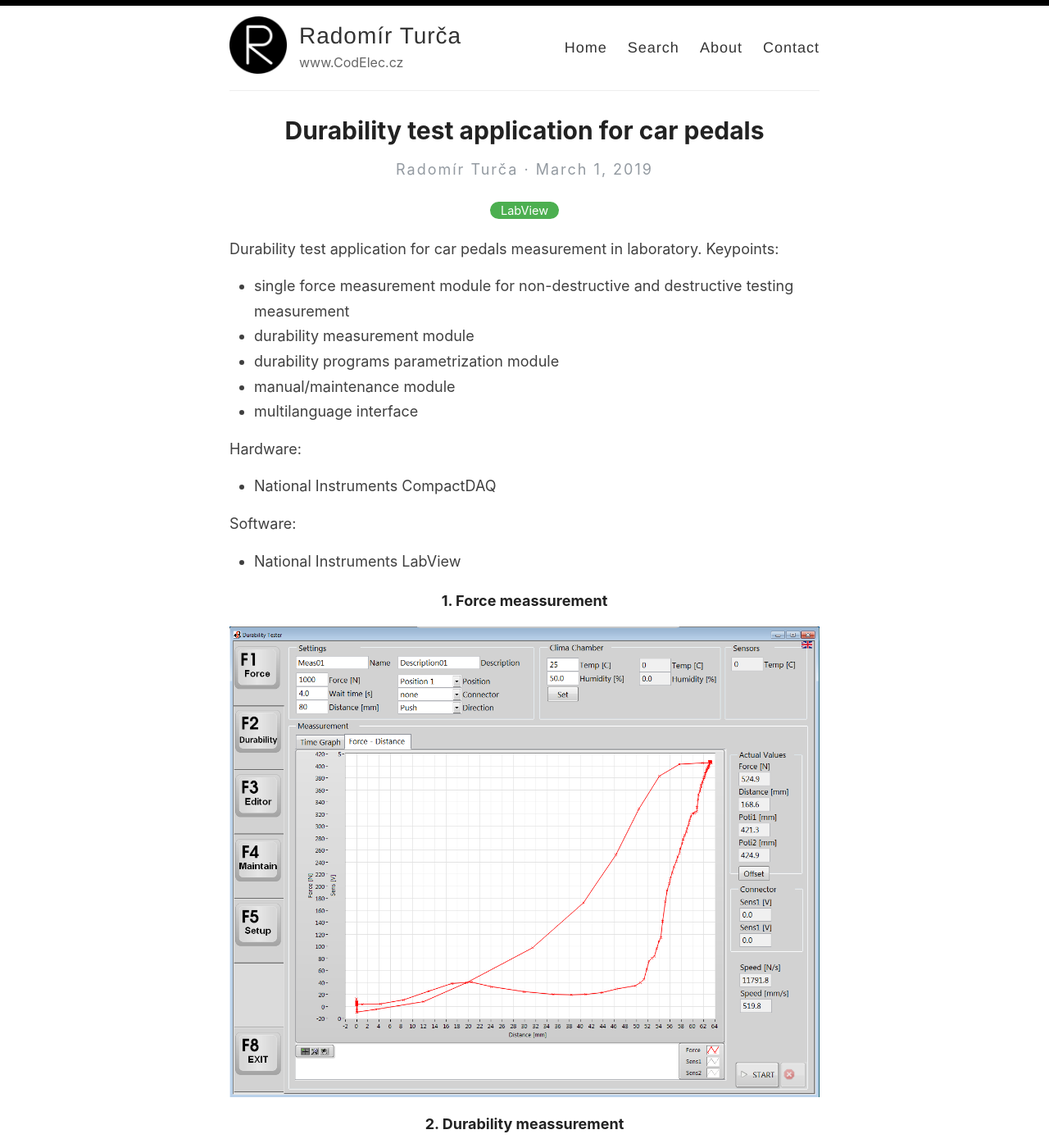
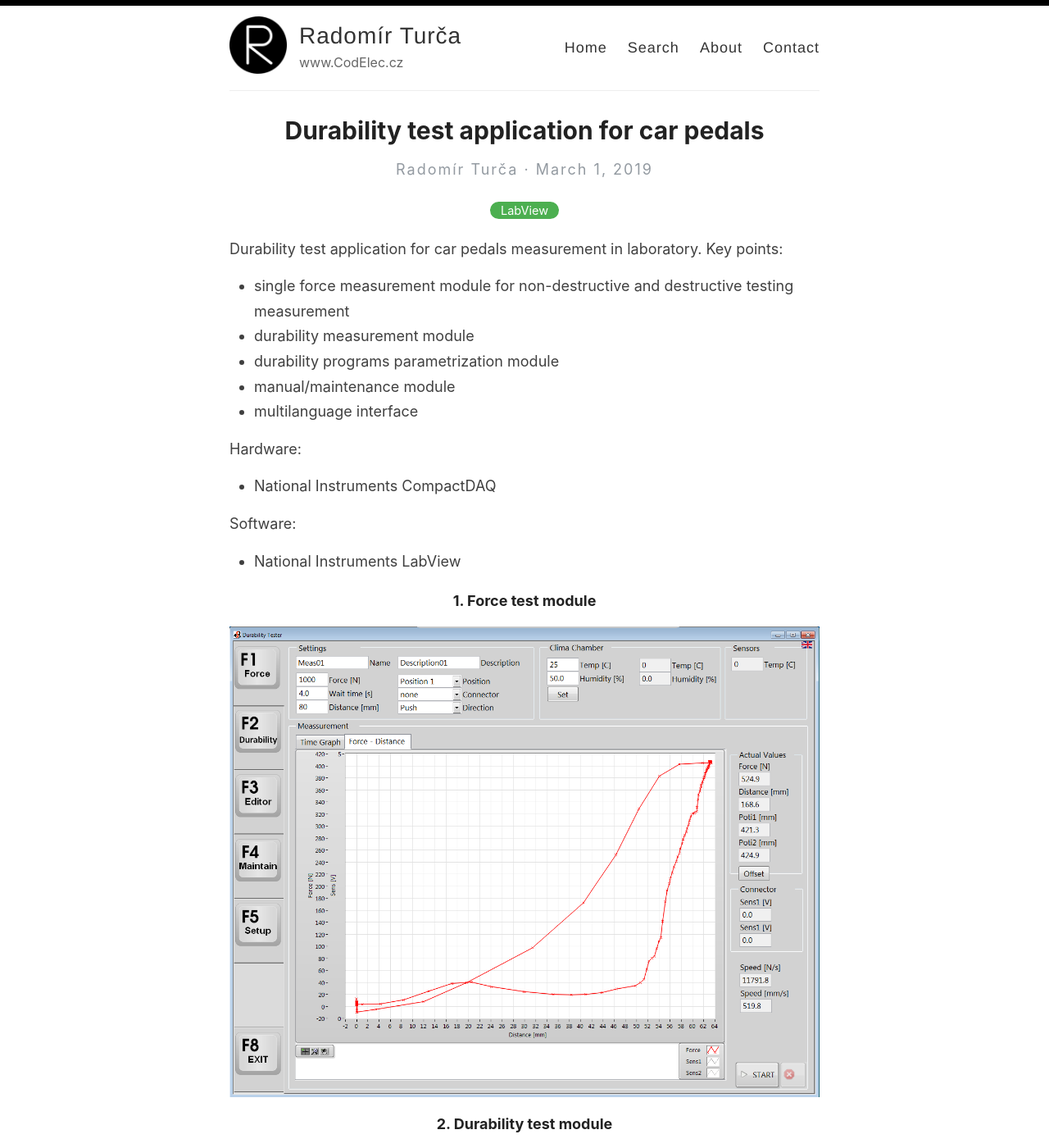
Before and after one commit to CodElecCz/codeleccz.github.io, a Jekyll site: the page built from _posts/2019-3-1-durability-test-ksr.md, in a window 1280 px wide and 1400 px high. Shown: the whole window at 82% size. Built offline with Jekyll 4.4.1, drawn with Linux system fonts in a browser that asks for light colours; some of the changed text lies outside the part shown.

Commit message:
Update 2019-3-1-durability-test-ksr.md

```diff
--- a/_posts/2019-3-1-durability-test-ksr.md
+++ b/_posts/2019-3-1-durability-test-ksr.md
@@ -4,7 +4,7 @@ title: Durability test application for car pedals
 categories: [LabView]
 ---
 
-Durability test application for car pedals measurement in laboratory. Keypoints:
+Durability test application for car pedals measurement in laboratory. Key points:
 - single force measurement module for non-destructive and destructive testing measurement
 - durability measurement module
 - durability programs parametrization module
@@ -17,11 +17,11 @@ Hardware:
 Software:
 - National Instruments LabView
 
-#### 1. Force meassurement
+#### 1. Force test module
 
 ![Durability GUI 1](https://codeleccz.github.io/images/DurabilityUIv1/ksr1.png)
 
-#### 2. Durability meassurement
+#### 2. Durability test module
 
 ![Durability GUI 2](https://codeleccz.github.io/images/DurabilityUIv1/ksr2.png)
 
```
Also changed, not shown: other parts of _posts/2019-3-1-durability-test-ksr.md (+1 -1 lines).
